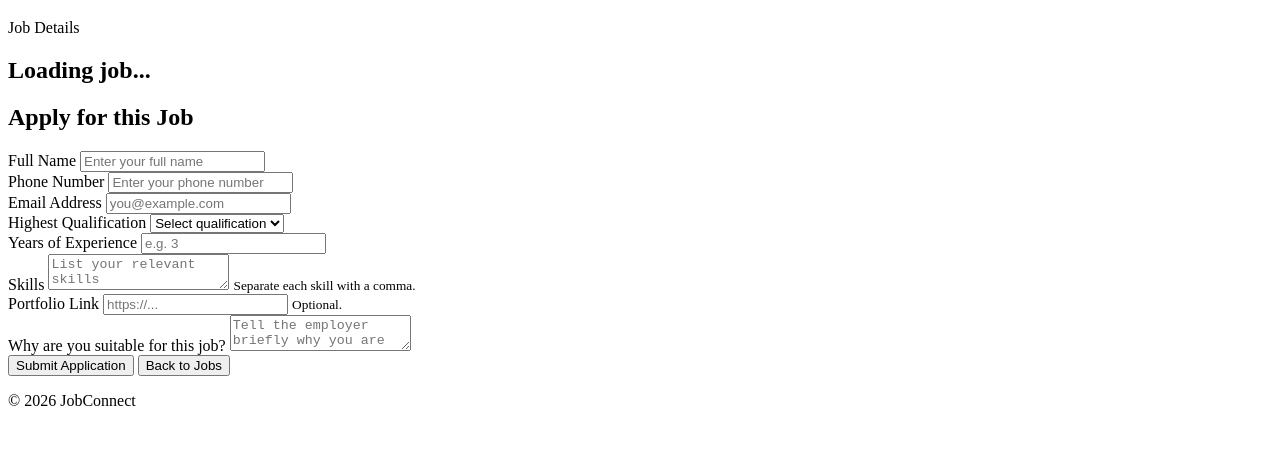
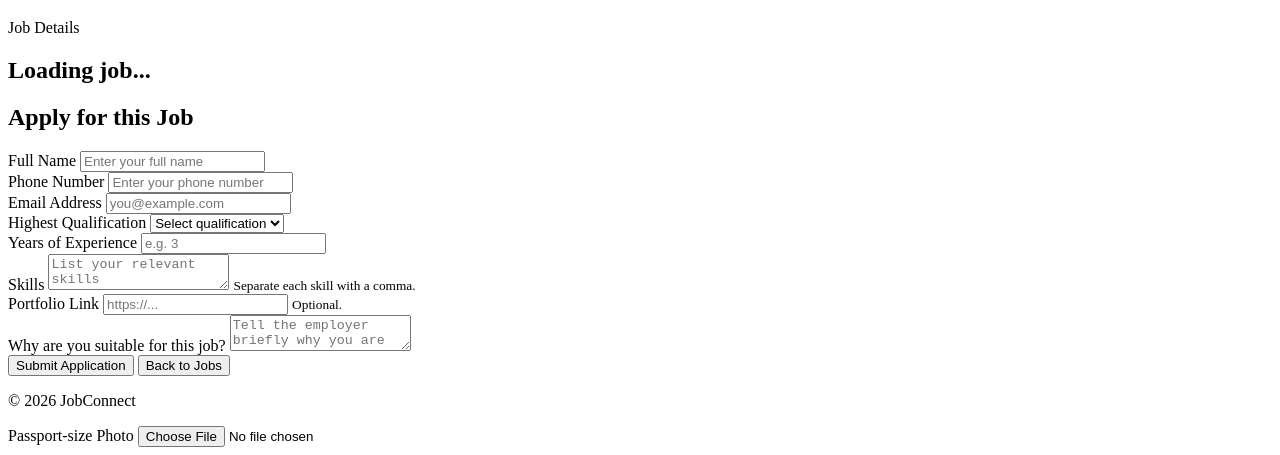
Before and after one commit to wesambainnocent2401/Jobconnect, a website with bundled scripts: page job-details.html in a window 1280 px wide. Shown: the part 1337-1792 px from the top of the page. Before the commit the page ends 1763 px from the top, so only its background shows below. Built offline with nearby package versions, Linux system fonts and the light colour scheme.

Commit message:
Add photo upload input for applicants
Added input for applicant's passport-size photo with preview.

```diff
--- a/job-details.html
+++ b/job-details.html
@@ -110,6 +110,9 @@
 <footer>
     <p>© 2026 JobConnect</p>
 </footer>
+    <label for="applicantPhoto">Passport-size Photo</label>
+<input type="file" id="applicantPhoto" accept="image/*" required>
+<img id="photoPreview" alt="Photo preview" hidden style="width:105px;height:135px;object-fit:cover;margin-top:10px;">
 
 <script type="module" src="script.js"></script>
 
```
